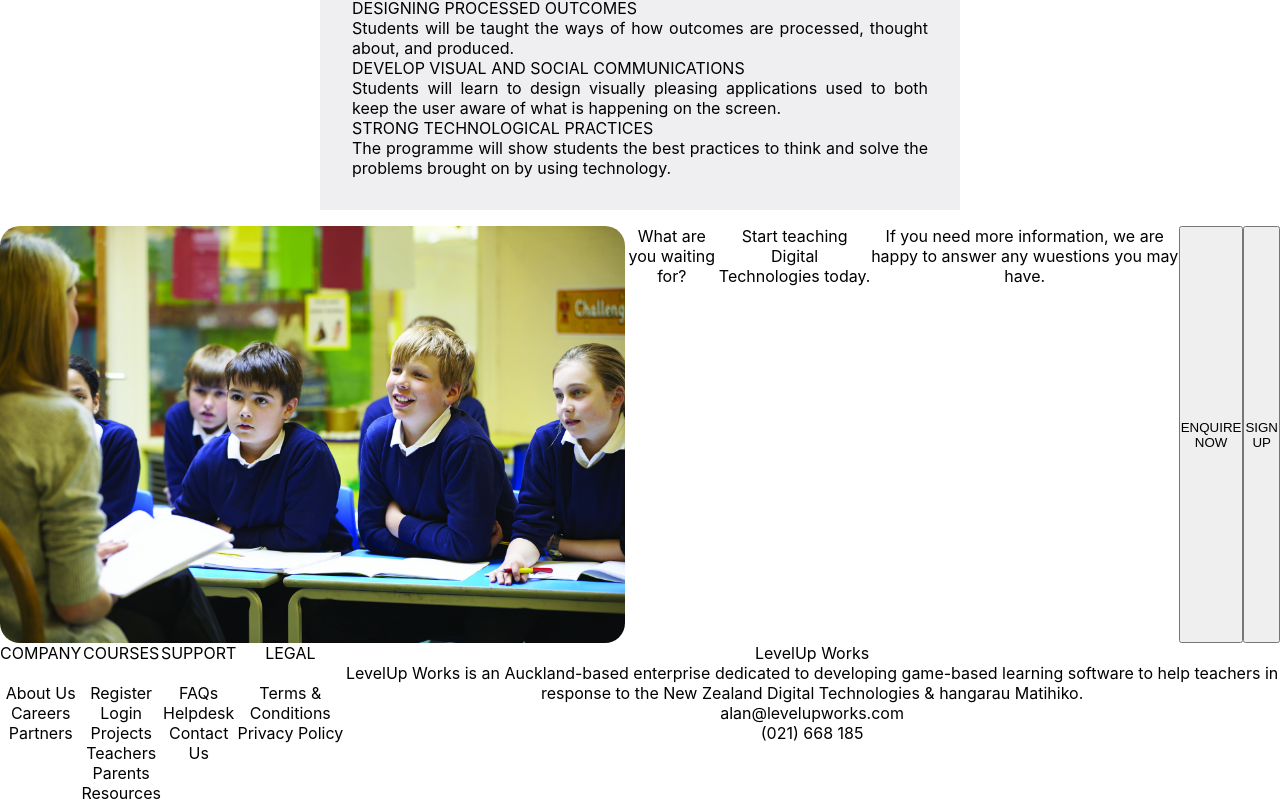
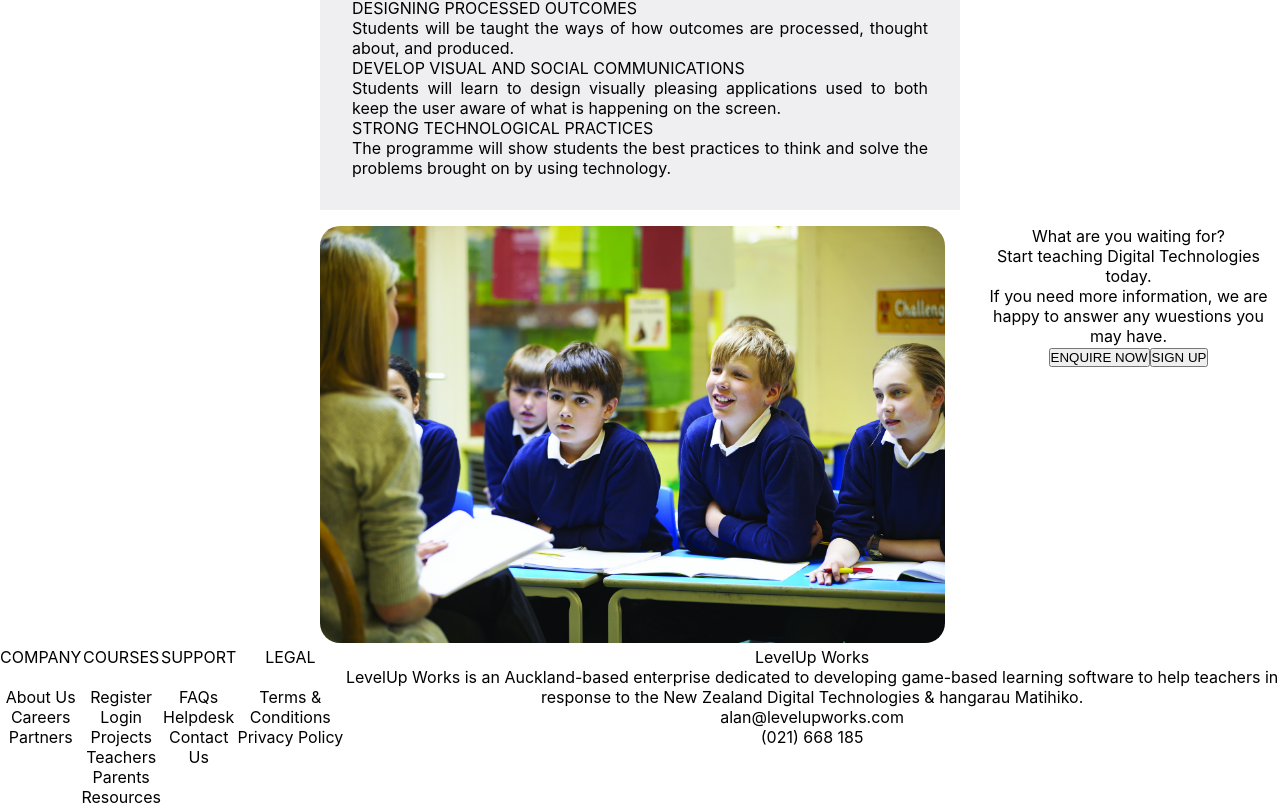
Before and after one commit to GuillermoDomber/Mission-X, a React (Create React App) app: page / in a window 1280 px wide. Shown: the part 1878-2685 px from the top of the page. Built offline with nearby package versions, Linux system fonts and the light colour scheme.

Commit message:
more changes

```diff
--- a/src/pages/home-components/HomeSection5.css
+++ b/src/pages/home-components/HomeSection5.css
@@ -1,6 +1,12 @@
 .homeSection5 {
   display: flex;
-  /* justify-content: center; */
+  justify-content: ;
   flex-direction: row;
   /* margin: 0px 20rem 0px 20rem; */
 }
+.homeSection5Left {
+  margin: 0px 2rem 0px 20rem;
+}
+.homeSection5Right {
+  /* border: solid; */
+}
--- a/src/pages/home-components/HomeSection5.js
+++ b/src/pages/home-components/HomeSection5.js
@@ -5,16 +5,19 @@ export default function HomeSection5() {
   return (
     <>
       <div className="homeSection5">
+        <div className="homeSection5Left">
           <img src={classRoom} alt="img"></img>
+        </div>
+        <div className="homeSection5Right">
           <div>What are you waiting for?</div>
           <div>Start teaching Digital Technologies today.</div>
           <div>
-          If you need more information, we are happy to answer any wuestions you
-          may have.
+            If you need more information, we are happy to answer any wuestions
+            you may have.
           </div>
-
           <button className="squareButtonPicture">ENQUIRE NOW</button>
           <button className="squareButtonPicture">SIGN UP</button>
+        </div>
       </div>
     </>
   );
```
Lines whose indentation alone changed are shown as unchanged.
